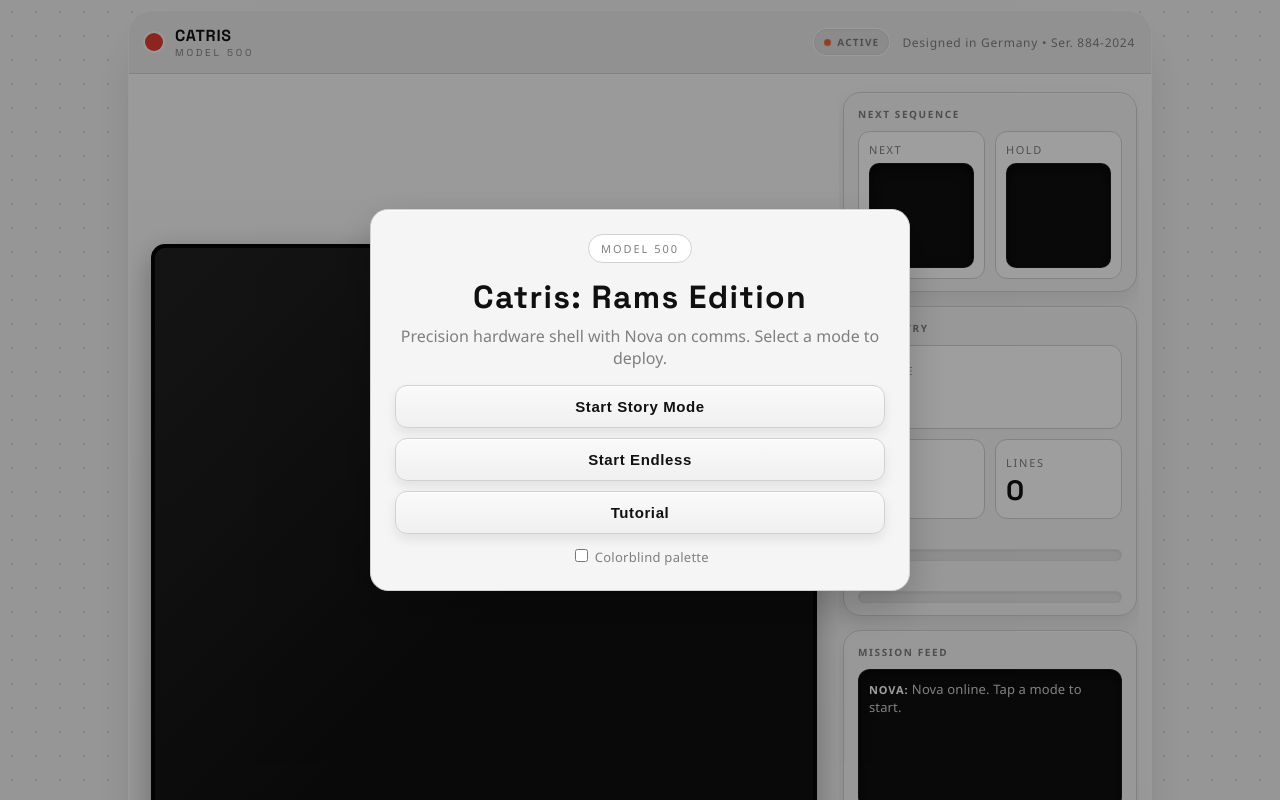
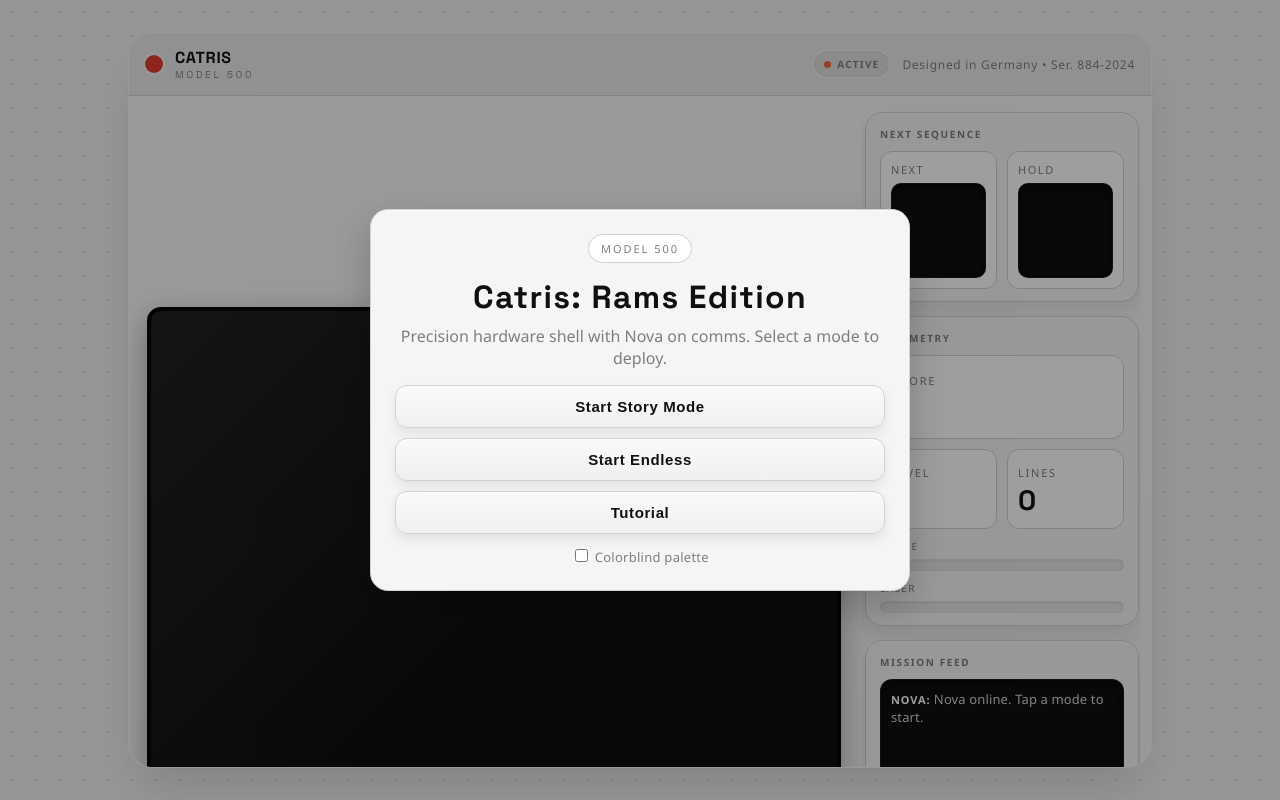
Before and after one commit to vm3333333/catris, a plain HTML site: page index.html in a window 1280 px wide. Shown: the top 800 px of the page. Drawn offline with Linux system fonts and the light colour scheme.

Commit message:
Resize display to fit 15in laptops

```diff
--- a/styles.css
+++ b/styles.css
@@ -21,7 +21,7 @@
 body {
   margin: 0;
   min-height: 100vh;
-  padding: 10px;
+  padding: 8px;
   font-family: 'Noto Sans', system-ui, -apple-system, sans-serif;
   color: var(--text);
   background: #f2f2f2;
@@ -35,7 +35,8 @@ body {
 .console {
   width: 100%;
   max-width: 1100px;
-  height: min(92vh, 900px);
+  height: auto;
+  max-height: 92vh;
   background: var(--chassis);
   border: 1px solid rgba(255, 255, 255, 0.5);
   border-radius: 24px;
@@ -128,9 +129,9 @@ body {
 .console__body {
   flex: 1;
   display: grid;
-  grid-template-columns: minmax(0, 1.35fr) 320px;
+  grid-template-columns: minmax(0, 1.25fr) 300px;
   gap: 12px;
-  padding: 14px;
+  padding: 12px;
   background: linear-gradient(180deg, rgba(255, 255, 255, 0.68), rgba(255, 255, 255, 0.4));
 }
 
@@ -138,14 +139,15 @@ body {
   display: flex;
   align-items: center;
   justify-content: center;
-  padding: 10px;
+  padding: 8px;
 }
 
 .display__frame {
   position: relative;
   width: 100%;
   aspect-ratio: 10 / 20;
-  max-height: 760px;
+  height: clamp(520px, 72vh, 720px);
+  max-width: 100%;
   background: var(--screen);
   border-radius: 14px;
   border: 4px solid var(--screen-deep);
@@ -188,6 +190,7 @@ body {
   gap: 14px;
   overflow-y: auto;
   padding: 6px 2px 6px 4px;
+  max-height: calc(72vh - 16px);
 }
 
 .module {
@@ -592,8 +595,8 @@ body {
 
 @media (max-width: 1280px) {
   .console__body {
-    grid-template-columns: minmax(0, 1fr) 300px;
-    padding: 12px;
+    grid-template-columns: minmax(0, 1fr) 280px;
+    padding: 10px;
   }
   .console__header {
     padding: 14px 16px;
@@ -606,9 +609,13 @@ body {
 @media (max-width: 1050px) {
   .console__body {
     grid-template-columns: 1fr;
+    max-height: none;
   }
   .display {
     order: -1;
+  }
+  .side-panel {
+    max-height: none;
   }
 }
 
@@ -617,7 +624,7 @@ body {
     height: auto;
   }
   .display__frame {
-    max-height: 640px;
+    height: clamp(460px, 68vh, 640px);
   }
   .side-panel {
     max-height: none;
```
